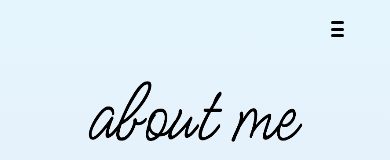
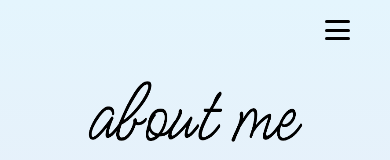
Before and after one commit to dylankmoore/portfolio, a Next.js app: page /about in a window 390 px wide. Shown: the top 160 px of the page. Built offline with nearby package versions, Linux system fonts and the light colour scheme.

Commit message:
tweaking navbar

```diff
--- a/styles/globals.css
+++ b/styles/globals.css
@@ -112,16 +112,19 @@ h1, h2, h3 {
 .nav-link {
   text-decoration: none;
   color: black;
+  margin-left: 40px;
 }
 
 /* HAMBURGER */
 .hamburger {
-  display: none; /* hidden by default */
+  display: none;
   flex-direction: column;
   justify-content: space-between;
   width: 25px;
-  height: 18px;
+  height: 20px;
+  padding: 0;
   cursor: pointer;
+  margin-left: auto;
   margin-right: 20px;
   background: none;
   border: none;
@@ -134,7 +137,7 @@ h1, h2, h3 {
   border-radius: 2px;
 }
 
-/* MOBILE ONLY */
+/* MOBILE NAV */
 @media (max-width: 768px) {
   .hamburger {
     display: flex;
@@ -152,18 +155,35 @@ h1, h2, h3 {
     top: 60px;
     right: 20px;
     padding: 10px 20px;
-    border-radius: 8px;
+    border-radius: 10px;
     box-shadow: 0px 4px 10px rgba(0,0,0,0.1);
     z-index: 100;
+    transition: opacity 0.2s ease, transform 0.2s ease;
   }
 
   .nav-links.open {
     display: flex;
   }
 
+  @keyframes slideFadeIn {
+    from {
+      opacity: 0;
+      transform: translateY(-10px);
+    }
+    to {
+      opacity: 1;
+      transform: translateY(0);
+    }
+  }
+
+  .nav-links.open {
+    animation: slideFadeIn 0.3s ease-out;
+  }
+
   .nav-link {
     padding: 10px 0;
     color: black;
+    margin: 0;
   }
 }
 
```
